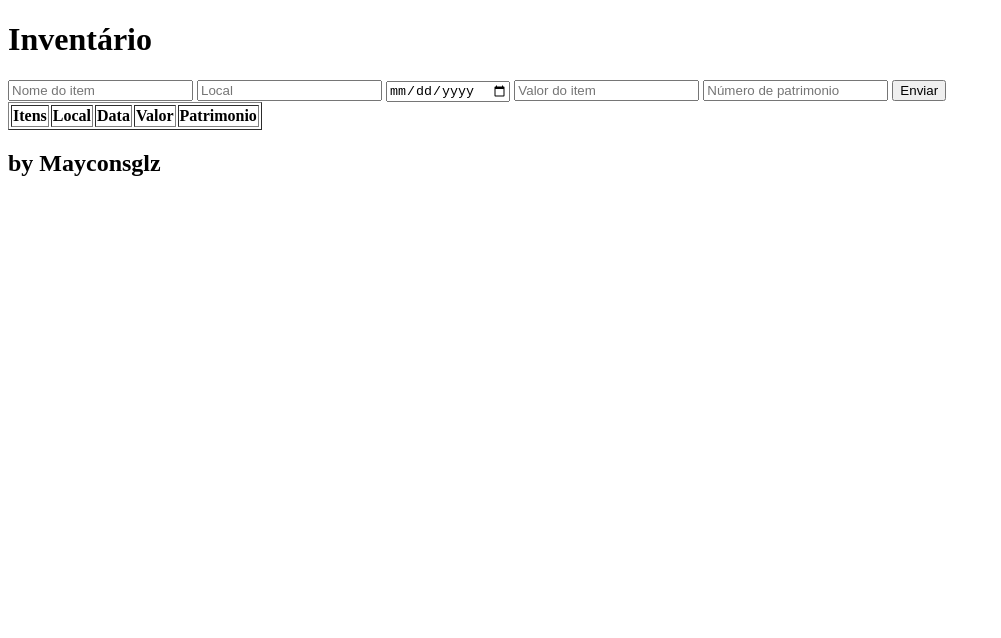
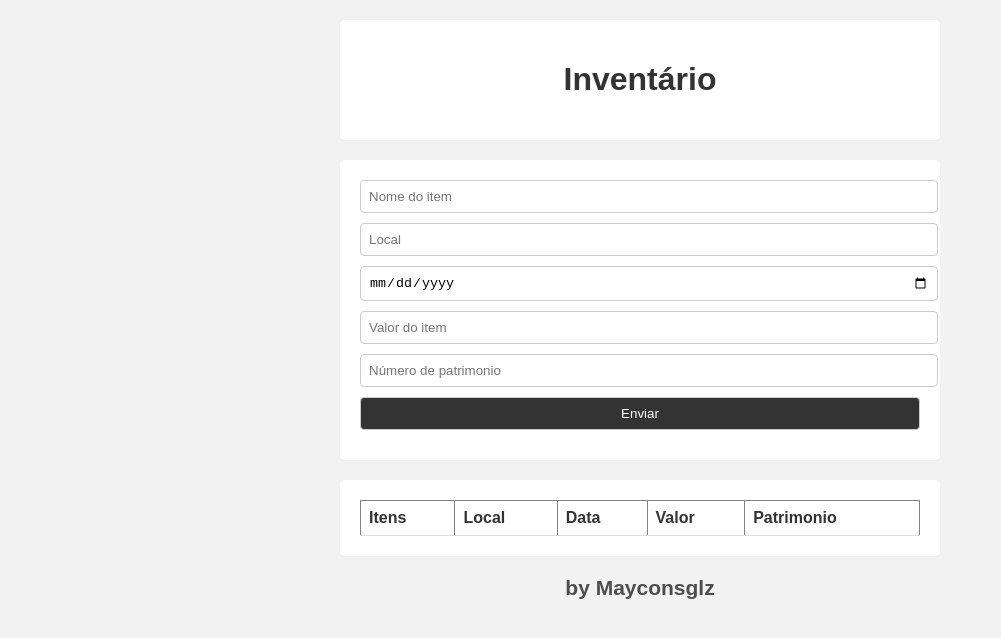
Before and after one commit to Mayconsglz/sesi_pbe1_aula05_inventario_full_mvc_2026, a website: page client/index.html in a window 1280 px wide. Shown: the whole page, without its empty margins (0-1001 px from the left). Drawn offline with Linux system fonts and the light colour scheme; no server answers.

Commit message:
mensagem

```diff
--- a/client/index.html
+++ b/client/index.html
@@ -4,17 +4,18 @@
     <meta charset="UTF-8">
     <meta name="viewport" content="width=device-width, initial-scale=1.0">
     <title>Inventario</title>
+    <link rel="stylesheet" href="style.css">
 </head>
 <body>
-    <header><h1>Inventário</h1></header>
+    <center><header><h1>Inventário</h1></header></center>
     <main>
         <section>
             <form action="http://localhost:3000/bens" method="post">
-                <input type="text" name="item" placeholder="Nome do item" required>
-                <input type="text" name="local" placeholder="Local" required>
-                <input type="date" name="dataRegistro" required>
-                <input type="number" step="0.01" name="valor" placeholder="Valor do item" required>
-                <input type="text" name="patrimonio" placeholder="Número de patrimonio" required>
+                <input type="text" name="item" placeholder="Nome do item" required><br>
+                <input type="text" name="local" placeholder="Local" required><br>
+                <input type="date" name="dataRegistro" required><br>
+                <input type="number" step="0.01" name="valor" placeholder="Valor do item" required><br>
+                <input type="text" name="patrimonio" placeholder="Número de patrimonio" required><br>
                 <button type="submit">Enviar
             </form>
         </section>
@@ -27,7 +28,24 @@
                     <th>Valor</th>
                     <th>Patrimonio</th>
                 </thead>
-                <tbody>
+                <tbody id="tabela">
+                    <script>
+                        fetch('http://localhost:3000/bens')
+                        .then(resp => resp.json())
+                        .then(resp =>{
+                            resp.forEach(p=>{
+                                const linha = document.createElement('tr')
+                                linha.innerHTML = `
+                                    <td>${p.item}</td>
+                                    <td>${p.local}</td>
+                                    <td>${p.dataRegistro}</td>
+                                    <td>${p.Valor}</td>
+                                    <td>${p.patrimonio}</td>
+                                `
+                                tabela.appendChild(linha)
+                            })
+                        })
+                    </script>
 
                 </tbody>
             </table>
--- a/client/style.css
+++ b/client/style.css
@@ -0,0 +1,50 @@
+body {
+    background-color: #f2f2f2;
+    color: #333;
+    font-family: Arial, sans-serif;
+    padding: 20px;
+    max-width: 600px;
+    margin: auto;
+}
+
+header, section {
+    background: #fff;
+    padding: 20px;
+    margin-bottom: 20px;
+    border-radius: 5px;
+}
+
+input, button {
+    width: 100%;
+    padding: 8px;
+    margin-bottom: 10px;
+    border: 1px solid #ccc;
+    border-radius: 4px;
+}
+
+button {
+    background: #333;
+    color: #fff;
+    cursor: pointer;
+}
+
+table {
+    width: 100%;
+    border-collapse: collapse;
+}
+
+th, td {
+    padding: 8px;
+    border-bottom: 1px solid #ddd;
+    text-align: left;
+}
+
+th {
+    background: #ffffff;
+}
+
+footer {
+    text-align: center;
+    color: #4d4d4d;
+    font-size: 14px;
+}
--- a/src/controllers.js
+++ b/src/controllers.js
@@ -9,8 +9,9 @@ function autoIncrement(){
 const create = (req, res)=>{
     const dados = req.body
     dados.id = autoIncrement()
-    bens.add(dados)
-    res.status(201).json(dados)
+    bens.push(dados)
+    //res.status(201).json(dados)
+    res.redirect("http://127.0.0.1:5500/client/index.html")
 }
 
 const read = (req, res)=>{
```
